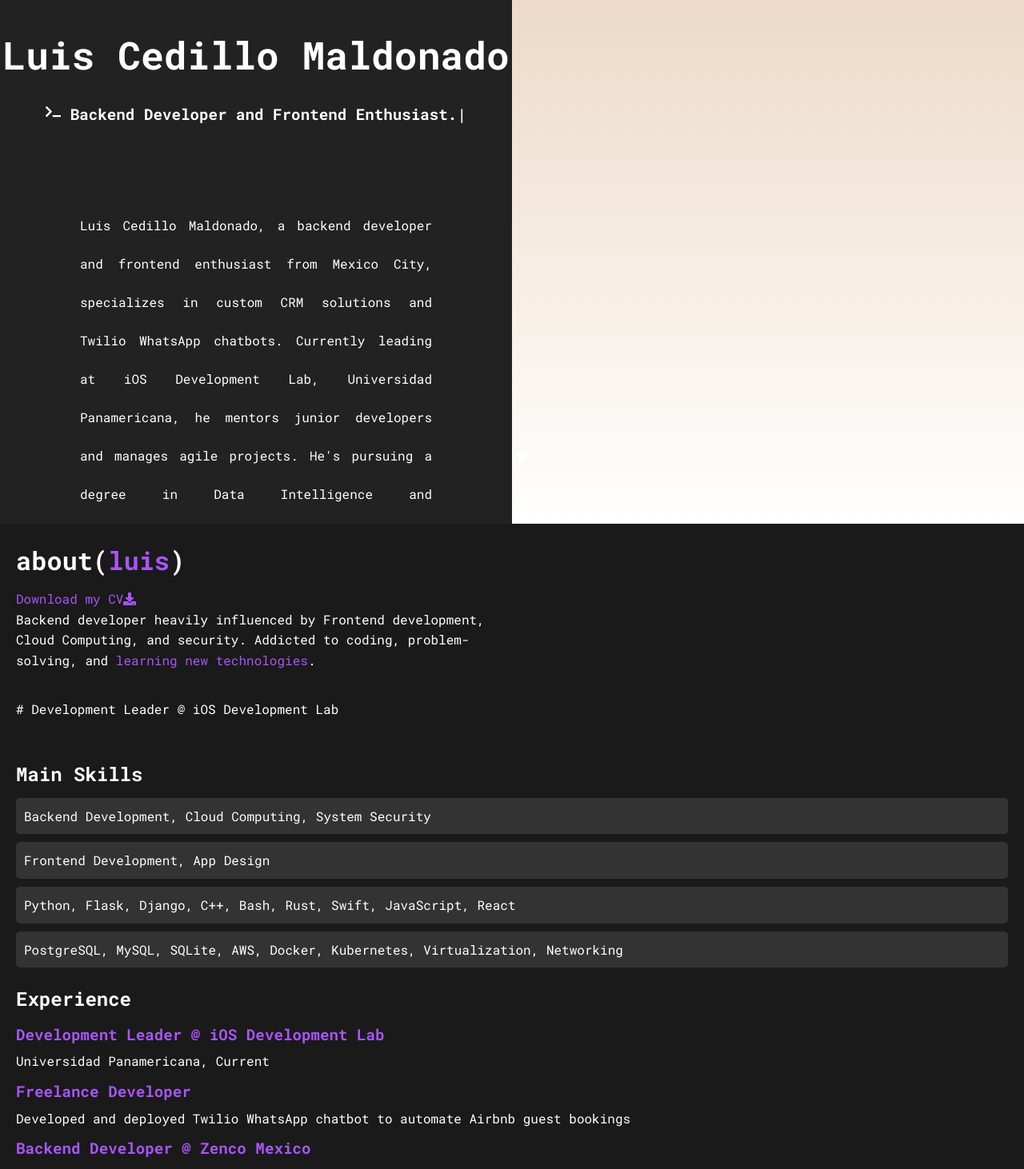
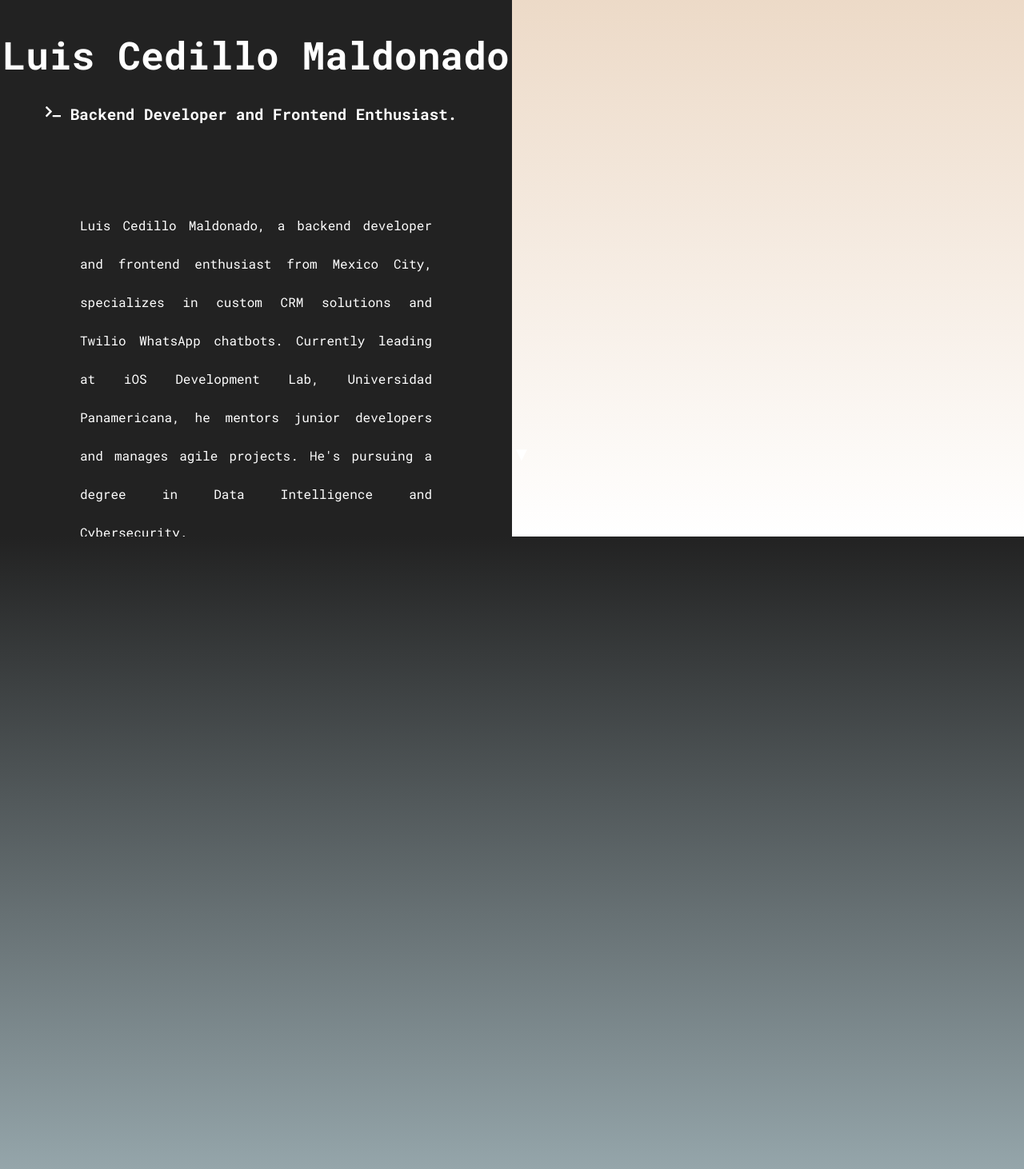
Before and after one commit to luisced/portfolio, a React (Create React App) app: page / in a window 1280 px wide. Shown: the part 160-1622 px from the top of the page at 80% size. Built offline with nearby package versions, Linux system fonts and the light colour scheme.

Commit message:
feat: first test of parallax scrolling

```diff
--- a/src/App.css
+++ b/src/App.css
@@ -1,3 +1,5 @@
+/* App.css */
+
 :root {
 	--font-family-mono: "Roboto Mono", monospace;
 	--font-family-sans: "Roboto", sans-serif;
@@ -7,6 +9,7 @@
 	--color-secondary-text: #aaa;
 	--color-link-hover: #007bff;
 	--border-radius: 5px;
+	--background-gradient-happy-mac: linear-gradient(to bottom, #222, #dcf7ff);
 }
 
 * {
@@ -62,3 +65,10 @@ button:hover {
 	background-color: var(--color-primary);
 	color: var(--color-text);
 }
+
+.transition {
+	height: 160vh;
+	background: var(--background-gradient-happy-mac);
+	position: relative;
+	z-index: 1;
+}
--- a/src/App.js
+++ b/src/App.js
@@ -1,22 +1,40 @@
-import React from "react";
-import ParallaxWrapper from "./ParallaxWrapper";
+// App.js
+
+import React, { useEffect, useState } from "react";
 import Navbar from "./components/Navbar/Navbar";
 import Home from "./components/Home/Home";
 import About from "./components/About/About";
-// import Ideas from "./components/Ideas";
-// import CV from "./components/CV";
-// import Backend from "./components/Backend";
-// import Web from "./components/Web";
-// import Mobile from "./components/Mobile";
-// import Contact from "./components/Contact";
+import Spline from "@splinetool/react-spline";
+import "./App.css";
 
 function App() {
+	const [background, setBackground] = useState("--color-background");
+
+	const handleScroll = () => {
+		const homeHeight = document.getElementById("home").clientHeight;
+		const scrollPosition = window.scrollY;
+	};
+
+	useEffect(() => {
+		window.addEventListener("scroll", handleScroll);
+		return () => {
+			window.removeEventListener("scroll", handleScroll);
+		};
+	}, []);
+
+	useEffect(() => {
+		document.body.style.backgroundColor = `var(${background})`;
+	}, [background]);
+
 	return (
 		<div className="App">
 			<Navbar />
 			<main>
-				<Home />
-
+				<div id="home">
+					<Home />
+				</div>
+				<div className="transition"></div>
+				<Spline scene="https://prod.spline.design/gh5W8uTjkvs-oVuN/scene.splinecode" />
 				<About />
 			</main>
 		</div>
--- a/src/components/Home/Home.css
+++ b/src/components/Home/Home.css
@@ -1,5 +1,5 @@
 .home {
-	height: 93vh; /* Full height of the viewport */
+	height: 95vh; /* Full height of the viewport */
 	display: flex;
 	flex-direction: row;
 	justify-content: space-between;
```
Also changed, not shown: src/components/HappyMac/HappyMac.css (added), src/components/HappyMac/HappyMac.jsx (added).
